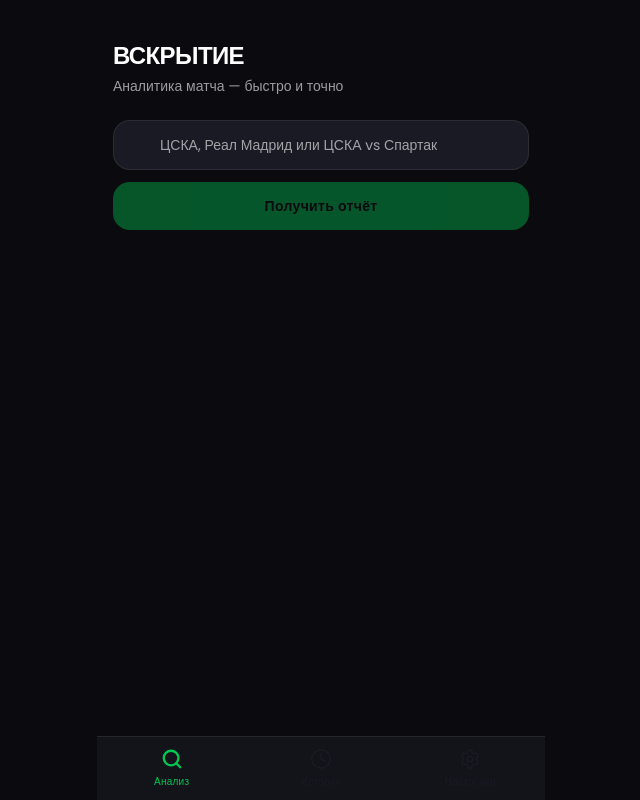
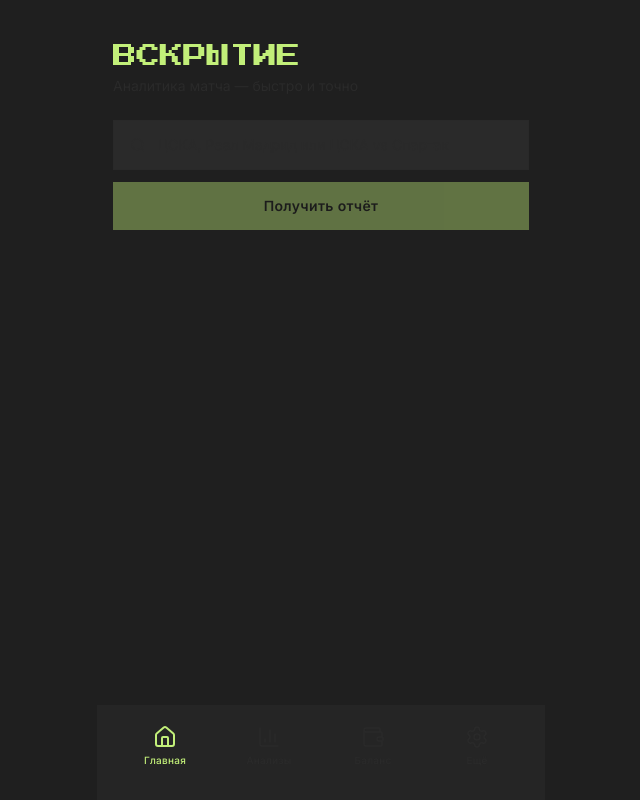
Before and after one commit to AbrosimovVladislav/VskrytieApp, a Next.js app: page / in a window 1280 px wide. Shown: the whole page, without its empty margins (319-959 px from the left). Built offline with nearby package versions, Linux system fonts and the light colour scheme.

Commit message:
phase 2 design update

```diff
--- a/app/globals.css
+++ b/app/globals.css
@@ -4,32 +4,57 @@
 
 @custom-variant dark (&:is(.dark *));
 
-/* VSKRYTIE Design Tokens */
+/* VSKRYTIE Design Tokens — based on Figma (March 2026) */
 @theme {
   /* Backgrounds */
-  --color-bg: #0a0a0f;
-  --color-bg-secondary: #13131a;
-  --color-bg-card: #1a1a24;
+  --color-bg: #1f1f1f;
+  --color-bg-secondary: #252525;
+  --color-bg-card: #2a2a2a;
+  --color-bg-card-dark: #181818;
+  --color-bg-inner: #393939;
+  --color-bg-overlay: rgba(0, 0, 0, 0.24);
+  --color-bg-overlay-heavy: rgba(0, 0, 0, 0.52);
 
-  /* Accent */
-  --color-accent: #00c853;
-  --color-accent-dim: rgba(0, 200, 83, 0.15);
+  /* Accent — lime green */
+  --color-accent: #c2ef79;
+  --color-accent-dim: rgba(194, 239, 121, 0.15);
 
-  /* Warning */
-  --color-warning: #ff6d00;
-  --color-warning-dim: rgba(255, 109, 0, 0.15);
+  /* Semantic */
+  --color-positive: #95f6b5;
+  --color-negative: #c33846;
+  --color-warning: #ecbb80;
+  --color-candle-green: #15a344;
 
   /* Text */
   --color-text: #ffffff;
-  --color-text-secondary: rgba(255, 255, 255, 0.6);
-  --color-muted: #6b6b80;
+  --color-text-secondary: #989898;
+  --color-text-dim: #444444;
+  --color-text-highlight: #cacaca;
+  --color-muted: #6f6f6f;
 
   /* Borders */
-  --color-border: rgba(255, 255, 255, 0.08);
-  --color-border-accent: rgba(0, 200, 83, 0.3);
+  --color-border: #292929;
+  --color-border-secondary: #323232;
+  --color-border-card: #2b2b2b;
+  --color-border-accent: rgba(194, 239, 121, 0.3);
 
-  /* Font */
-  --font-sans: var(--font-poppins), sans-serif;
+  /* White overlay (tags, badges) */
+  --color-white-8: rgba(255, 255, 255, 0.08);
+
+  /* Shadows */
+  --shadow-card: 2px 2px 12px rgba(0, 0, 0, 0.35);
+  --shadow-light: 2px 4px 28px rgba(0, 0, 0, 0.02);
+  --shadow-nav: -36px 4px 44px black;
+
+  /* Radii */
+  --radius-card: 20px;
+  --radius-button: 10px;
+  --radius-tab: 8px;
+  --radius-tag: 4px;
+
+  /* Fonts */
+  --font-sans: var(--font-inter), sans-serif;
+  --font-display: var(--font-press-start), monospace;
 }
 
 @theme inline {
@@ -58,25 +83,25 @@
 }
 
 :root {
-  --background: #0a0a0f;
+  --background: #1f1f1f;
   --foreground: #ffffff;
-  --card: #1a1a24;
+  --card: #2a2a2a;
   --card-foreground: #ffffff;
-  --popover: #13131a;
+  --popover: #252525;
   --popover-foreground: #ffffff;
-  --primary: #00c853;
-  --primary-foreground: #0a0a0f;
-  --secondary: #13131a;
+  --primary: #c2ef79;
+  --primary-foreground: #181818;
+  --secondary: #252525;
   --secondary-foreground: #ffffff;
-  --muted: #1a1a24;
-  --muted-foreground: #6b6b80;
-  --accent: #00c853;
-  --accent-foreground: #0a0a0f;
-  --destructive: #ff6d00;
-  --border: rgba(255, 255, 255, 0.08);
-  --input: rgba(255, 255, 255, 0.08);
-  --ring: rgba(0, 200, 83, 0.5);
-  --radius: 0.75rem;
+  --muted: #2a2a2a;
+  --muted-foreground: #6f6f6f;
+  --accent: #c2ef79;
+  --accent-foreground: #181818;
+  --destructive: #c33846;
+  --border: #292929;
+  --input: #292929;
+  --ring: rgba(194, 239, 121, 0.5);
+  --radius: 0.625rem;
 }
 
 @layer base {
--- a/app/layout.tsx
+++ b/app/layout.tsx
@@ -1,12 +1,19 @@
 import type { Metadata } from 'next'
-import { Poppins } from 'next/font/google'
+import { Inter, Press_Start_2P } from 'next/font/google'
 import './globals.css'
 import { BottomNav } from '@/components/shared/bottom-nav'
 
-const poppins = Poppins({
-  subsets: ['latin', 'latin-ext'],
+const inter = Inter({
+  subsets: ['latin', 'cyrillic'],
   weight: ['400', '500', '600', '700'],
-  variable: '--font-poppins',
+  variable: '--font-inter',
+  display: 'swap',
+})
+
+const pressStart2P = Press_Start_2P({
+  subsets: ['latin', 'cyrillic'],
+  weight: ['400'],
+  variable: '--font-press-start',
   display: 'swap',
 })
 
@@ -21,7 +28,7 @@ export default function RootLayout({
   children: React.ReactNode
 }) {
   return (
-    <html lang="ru" className={poppins.variable}>
+    <html lang="ru" className={`${inter.variable} ${pressStart2P.variable}`}>
       <body className="bg-bg text-text antialiased">
         <div className="mx-auto max-w-md min-h-screen flex flex-col relative">
           <main className="flex-1 pb-20">
--- a/app/page.tsx
+++ b/app/page.tsx
@@ -102,28 +102,28 @@ export default function HomePage() {
     <div className="flex flex-col px-4 pt-10 gap-6">
       {/* Header */}
       <div className="flex flex-col gap-1">
-        <h1 className="text-2xl font-semibold tracking-tight text-text">ВСКРЫТИЕ</h1>
-        <p className="text-sm text-text-secondary">Аналитика матча — быстро и точно</p>
+        <h1 className="font-display text-2xl tracking-tight text-accent">ВСКРЫТИЕ</h1>
+        <p className="text-sm text-muted">Аналитика матча — быстро и точно</p>
       </div>
 
       {/* Search */}
       <div className="flex flex-col gap-3">
-        <div className="flex items-center gap-3 bg-bg-card border border-border rounded-xl px-4 py-3.5">
-          <Search size={18} className="text-muted shrink-0" />
+        <div className="flex items-center gap-3 bg-bg-card border border-border rounded-[--radius-button] px-4 py-3.5 shadow-[--shadow-light]">
+          <Search size={16} className="text-muted shrink-0" />
           <input
             type="text"
             value={query}
             onChange={(e) => setQuery(e.target.value)}
             onKeyDown={(e) => e.key === 'Enter' && handleSubmit()}
             placeholder="ЦСКА, Реал Мадрид или ЦСКА vs Спартак"
-            className="flex-1 bg-transparent text-sm text-text placeholder:text-text-secondary outline-none"
+            className="flex-1 bg-transparent text-sm text-text placeholder:text-muted outline-none"
             disabled={isRunning}
           />
         </div>
         <button
           onClick={handleSubmit}
           disabled={!query.trim() || isRunning}
-          className="w-full h-12 rounded-xl bg-accent text-bg font-semibold text-sm tracking-wide disabled:opacity-40 flex items-center justify-center gap-2 transition-opacity"
+          className="w-full h-12 rounded-[--radius-button] bg-accent text-bg-card-dark font-semibold text-sm tracking-wide disabled:opacity-40 flex items-center justify-center gap-2 transition-opacity"
         >
           {isRunning && <Loader2 size={16} className="animate-spin" />}
           {isRunning ? stepMessage : 'Получить отчёт'}
@@ -132,7 +132,7 @@ export default function HomePage() {
 
       {/* Step progress */}
       {(isRunning || status === 'done') && (
-        <div className="rounded-xl bg-bg-card border border-border px-4 py-4">
+        <div className="rounded-[--radius-card] bg-bg-overlay border border-border px-4 py-4">
           <div className="flex items-start justify-between">
             {STEPS.map((step, i) => {
               const s = getStepStatus(step.id)
@@ -142,7 +142,7 @@ export default function HomePage() {
                     <div className={`w-3 h-3 rounded-full transition-all duration-300 ${
                       s === 'done' ? 'bg-accent' :
                       s === 'active' ? 'bg-accent animate-pulse' :
-                      'bg-border'
+                      'bg-border-secondary'
                     }`} />
                     <span className={`text-[10px] text-center leading-tight max-w-[52px] ${
                       s === 'pending' ? 'text-muted' :
@@ -153,7 +153,7 @@ export default function HomePage() {
                     </span>
                   </div>
                   {i < STEPS.length - 1 && (
-                    <div className="flex-1 h-px mx-1 mb-5 bg-border overflow-hidden">
+                    <div className="flex-1 h-px mx-1 mb-5 bg-border-secondary overflow-hidden">
                       <div className={`h-full bg-accent transition-all duration-500 ${
                         s === 'done' ? 'w-full' : 'w-0'
                       }`} />
@@ -168,8 +168,8 @@ export default function HomePage() {
 
       {/* Match found banner */}
       {matchFound && (
-        <div className="rounded-xl bg-accent/10 border border-accent/30 px-4 py-3">
-          <span className="text-xs text-accent font-medium uppercase tracking-wide">
+        <div className="rounded-[--radius-button] bg-accent-dim border border-border-accent px-4 py-3">
+          <span className="text-xs text-accent font-semibold uppercase tracking-wide">
             {matchFound.sport} · {matchFound.teamName}
           </span>
         </div>
@@ -177,7 +177,7 @@ export default function HomePage() {
 
       {/* Streaming report */}
       {report && (
-        <div className="rounded-xl bg-bg-card border border-border px-4 py-4">
+        <div className="rounded-[--radius-card] bg-bg-card border border-border-card px-4 py-4 shadow-[--shadow-card]">
           <div className="text-sm leading-relaxed text-text whitespace-pre-wrap">{report}</div>
         </div>
       )}
@@ -189,16 +189,16 @@ export default function HomePage() {
           onClick={() => setError(null)}
         >
           <div
-            className="w-full max-w-md rounded-2xl bg-bg-card border border-red-500/40 p-5 shadow-2xl max-h-[70vh] flex flex-col"
+            className="w-full max-w-md rounded-[--radius-card] bg-bg-card border border-negative/40 p-5 shadow-[--shadow-card] max-h-[70vh] flex flex-col"
             onClick={(e) => e.stopPropagation()}
           >
             <div className="flex items-center justify-between gap-3 mb-3 shrink-0">
-              <span className="text-sm font-semibold text-red-400">Ошибка</span>
+              <span className="text-sm font-semibold text-negative">Ошибка</span>
               <button onClick={() => setError(null)} className="text-muted hover:text-text p-1">
                 <X size={16} />
               </button>
             </div>
-            <pre className="text-xs text-red-300 whitespace-pre-wrap break-all font-mono overflow-y-auto">
+            <pre className="text-xs text-negative/80 whitespace-pre-wrap break-all font-mono overflow-y-auto">
               {error}
             </pre>
           </div>
--- a/components/shared/bottom-nav.tsx
+++ b/components/shared/bottom-nav.tsx
@@ -2,21 +2,22 @@
 
 import Link from 'next/link'
 import { usePathname } from 'next/navigation'
-import { Search, Clock, Settings } from 'lucide-react'
+import { Home, BarChart3, Wallet, Settings } from 'lucide-react'
 import { cn } from '@/lib/utils'
 
 const NAV_ITEMS = [
-  { href: '/', icon: Search, label: 'Анализ' },
-  { href: '/history', icon: Clock, label: 'История' },
-  { href: '/settings', icon: Settings, label: 'Настройки' },
+  { href: '/', icon: Home, label: 'Главная' },
+  { href: '/history', icon: BarChart3, label: 'Анализы' },
+  { href: '/balance', icon: Wallet, label: 'Баланс' },
+  { href: '/settings', icon: Settings, label: 'Ещё' },
 ] as const
 
 export function BottomNav() {
   const pathname = usePathname()
 
   return (
-    <nav className="fixed bottom-0 left-1/2 -translate-x-1/2 w-full max-w-md h-16 bg-bg-secondary border-t border-border z-50">
-      <div className="flex h-full">
+    <nav className="fixed bottom-0 left-1/2 -translate-x-1/2 w-full max-w-md bg-bg-secondary shadow-[--shadow-nav] z-50 pt-5 pb-8 px-4">
+      <div className="flex items-center">
         {NAV_ITEMS.map(({ href, icon: Icon, label }) => {
           const isActive = pathname === href
 
@@ -29,14 +30,8 @@ export function BottomNav() {
                 isActive ? 'text-accent' : 'text-muted'
               )}
             >
-              <Icon
-                size={22}
-                strokeWidth={isActive ? 2.5 : 1.8}
-              />
-              <span className={cn(
-                'text-[10px] font-medium tracking-wide',
-                isActive ? 'text-accent' : 'text-muted'
-              )}>
+              <Icon size={24} strokeWidth={isActive ? 2 : 1.5} />
+              <span className="text-[10px] font-medium tracking-wide">
                 {label}
               </span>
             </Link>
```
Also changed, not shown: 3 other files (tests, documents, lock files or other folders).
